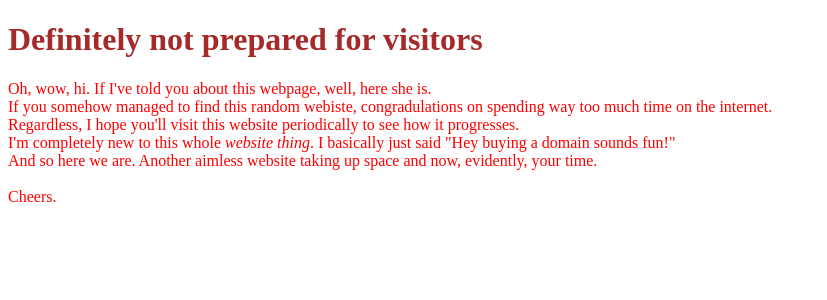
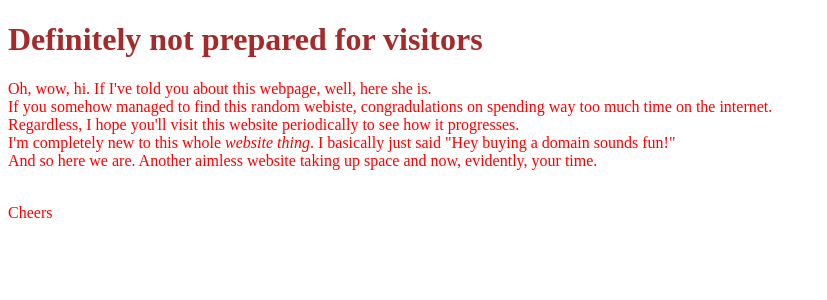
Before and after one commit to murdiff/murdiff.github.io, a Jekyll site: the page index.html, which Jekyll copies as it is, in a window 1280 px wide. Shown: the top 300 px of the page, without its empty margins (0-827 px from the left). Built offline with Jekyll 4.4.1, drawn with Linux system fonts in a browser that asks for light colours.

Commit message:
Update index.html

```diff
--- a/index.html
+++ b/index.html
@@ -10,6 +10,7 @@
   <style>
     h1 {color:brown;}
     p {color:red;}
+    .footer {font-family: snell-roundhand, cursive;}
   </style>
 
 
@@ -21,8 +22,12 @@
       <br>I'm completely new to this whole <em>website thing</em>. I basically just said "Hey buying a domain sounds fun!"
       <br>And so here we are. Another aimless website taking up space and now, evidently, your time.
       <br><br>
-      Cheers.</p>
+      </p>
 
-
+    <div class=footer>
+      <footer>
+        <p>Cheers</p>
+      </footer>
+    </div>
   </body>
 </html>
```
